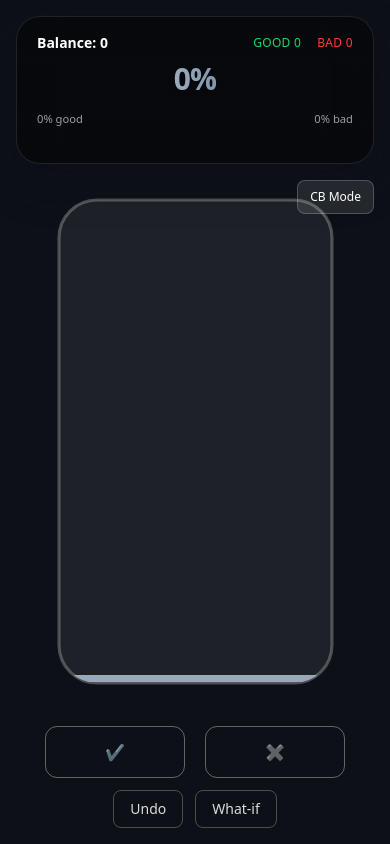
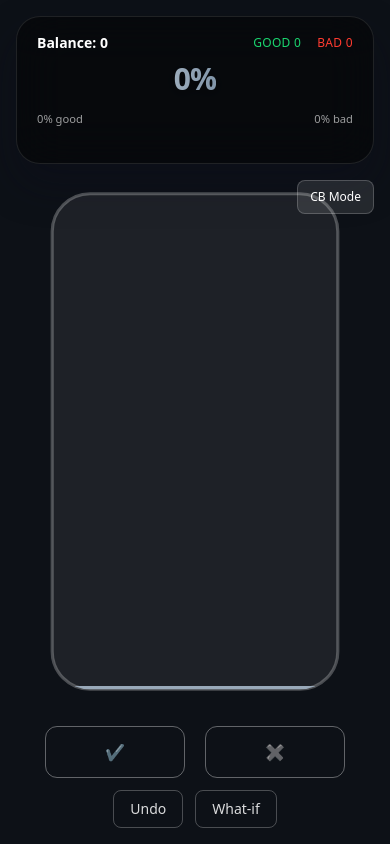
Before and after one commit to Snetyn/decision, a React (Vite) app: page / in a window 390 px wide. Built offline with nearby package versions, Linux system fonts and the light colour scheme.

Commit message:
feat(fluid): restore wave animation and tighten padding for fuller mobile fill

```diff
--- a/src/components/Jar.tsx
+++ b/src/components/Jar.tsx
@@ -11,11 +11,16 @@ interface JarProps {
   availableHeight?: number; // dynamic space allotted from layout
 }
 
-const WIDTH = 300;
-const HEIGHT = 500;
-const INNER_HEIGHT = 400;
-const LIQUID_TOP = 70;
-const LIQUID_BOTTOM = LIQUID_TOP + INNER_HEIGHT;
+const WIDTH = 300;              // Base design width
+const HEIGHT = 500;             // Base design height
+// New tighter padding so liquid appears larger relative to viewport
+const PAD_X = 14;
+const PAD_Y = 14;
+const CORNER = 36;
+// Inner vertical bounds for liquid (nearly full height now)
+const LIQUID_TOP = PAD_Y + 6; // small breathing room for wave
+const LIQUID_BOTTOM = HEIGHT - (PAD_Y + 6);
+const INNER_HEIGHT = LIQUID_BOTTOM - LIQUID_TOP;
 const GOOD_RGB = [26, 214, 111] as const;
 const BAD_RGB = [255, 59, 48] as const;
 const NEUTRAL_RGB = [130, 150, 170] as const; // Cooler neutral tone
@@ -125,14 +130,14 @@ export const Jar: React.FC<JarProps> = ({ totalCount, greenShare, redShare, dist
     <div className="relative flex items-center justify-center overflow-hidden" style={{ height: targetH, width: '100%' }}>
       <svg
         viewBox={`0 0 ${WIDTH} ${HEIGHT}`}
-        style={{ height: targetH, width: targetW, maxWidth: '100%' }}
+        style={{ height: targetH, width: '100%', maxWidth: 480 }}
         preserveAspectRatio="xMidYMid meet"
         role="img"
         aria-label="Decision balance jar"
       >
         <defs>
           <clipPath id="liquid-clip">
-            <rect x="20" y="20" width={WIDTH - 40} height={HEIGHT - 40} rx="36" ry="36" />
+            <rect x={PAD_X} y={PAD_Y} width={WIDTH - PAD_X * 2} height={HEIGHT - PAD_Y * 2} rx={CORNER} ry={CORNER} />
           </clipPath>
           <linearGradient id="liquid-gradient" x1="0" x2="0" y1="0" y2="1">
             <stop offset="0%" stopColor={highlightColor} stopOpacity={0.95} />
@@ -158,13 +163,13 @@ export const Jar: React.FC<JarProps> = ({ totalCount, greenShare, redShare, dist
           )}
         </defs>
 
-        <rect x="20" y="20" width={WIDTH - 40} height={HEIGHT - 40} rx="36" ry="36" fill="rgba(255,255,255,0.07)" stroke="rgba(255,255,255,0.25)" strokeWidth="3" />
+  <rect x={PAD_X} y={PAD_Y} width={WIDTH - PAD_X * 2} height={HEIGHT - PAD_Y * 2} rx={CORNER} ry={CORNER} fill="rgba(255,255,255,0.07)" stroke="rgba(255,255,255,0.25)" strokeWidth="3" />
 
         <g clipPath="url(#liquid-clip)">
           <motion.rect
-            x={30}
+            x={PAD_X + 10}
             y={rectY}
-            width={WIDTH - 60}
+            width={WIDTH - (PAD_X + 10) * 2}
             height={liquidHeight}
             rx={28}
             fill="url(#liquid-gradient)"
@@ -176,7 +181,7 @@ export const Jar: React.FC<JarProps> = ({ totalCount, greenShare, redShare, dist
             }}
             style={{ filter: 'url(#distort)' }}
           />
-          {/* Wave now subtle vertical breathing only when fill changes */}
+          {/* Restored animated wave for perceived fluid motion */}
           <motion.path
             d={wavePath}
             stroke={highlightColor}
@@ -185,12 +190,20 @@ export const Jar: React.FC<JarProps> = ({ totalCount, greenShare, redShare, dist
             strokeLinecap="round"
             strokeLinejoin="round"
             initial={false}
-            animate={{ stroke: highlightColor }}
-            transition={{ stroke: { duration: 0.5 } }}
+            animate={{
+              x: [-12, 12, -12],
+              y: [0, amplitude * 0.45, 0],
+              stroke: highlightColor
+            }}
+            transition={{
+              x: { repeat: Infinity, duration: 6, ease: 'easeInOut' },
+              y: { repeat: Infinity, duration: 6, ease: 'easeInOut' },
+              stroke: { duration: 0.6 }
+            }}
             style={{ filter: 'url(#distort)' }}
           />
           {colorblind && (
-            <rect x="20" y="20" width={WIDTH - 40} height={HEIGHT - 40} fill="url(#pattern-stripes)" className="pattern-overlay" />
+            <rect x={PAD_X} y={PAD_Y} width={WIDTH - PAD_X * 2} height={HEIGHT - PAD_Y * 2} fill="url(#pattern-stripes)" className="pattern-overlay" />
           )}
         </g>
 
```
